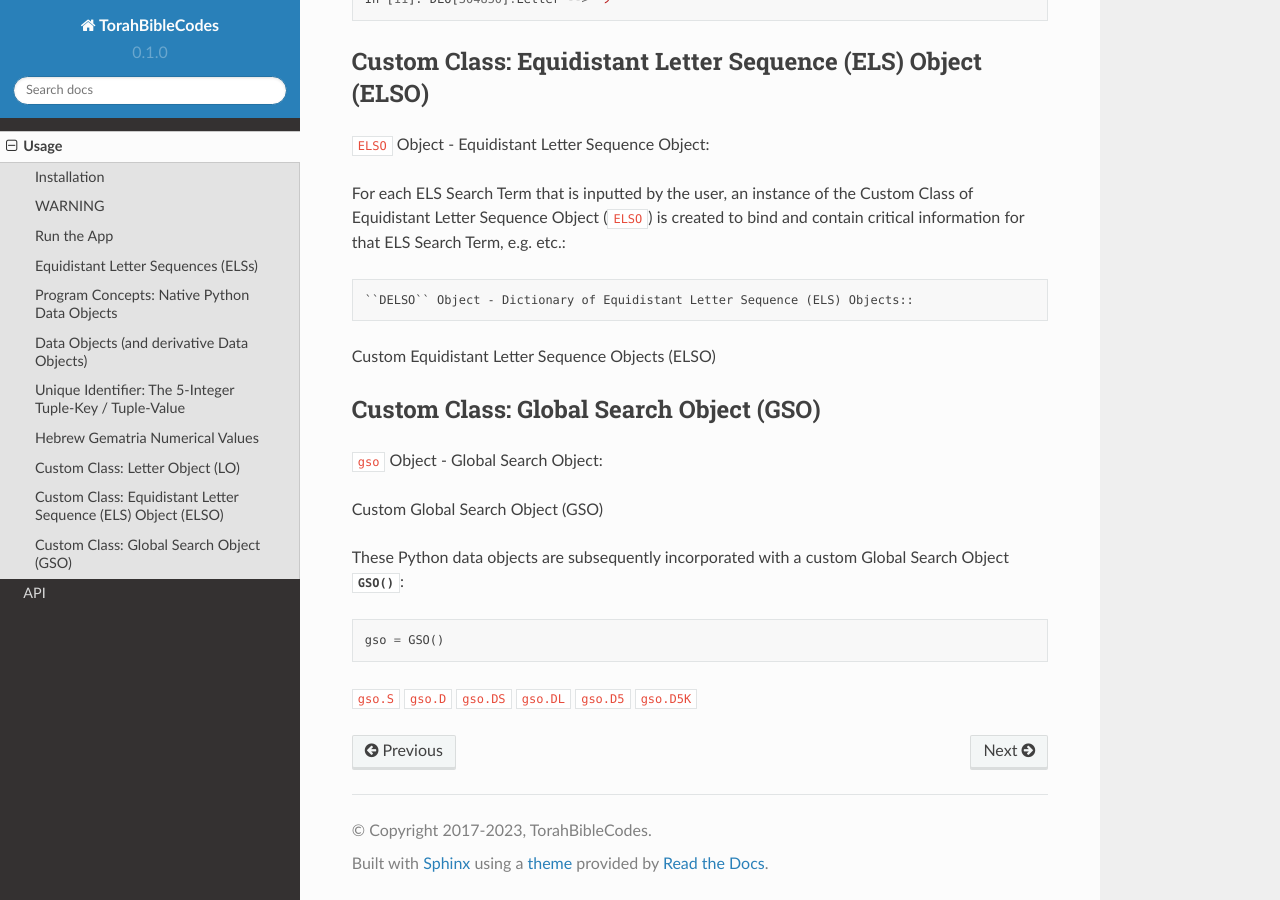
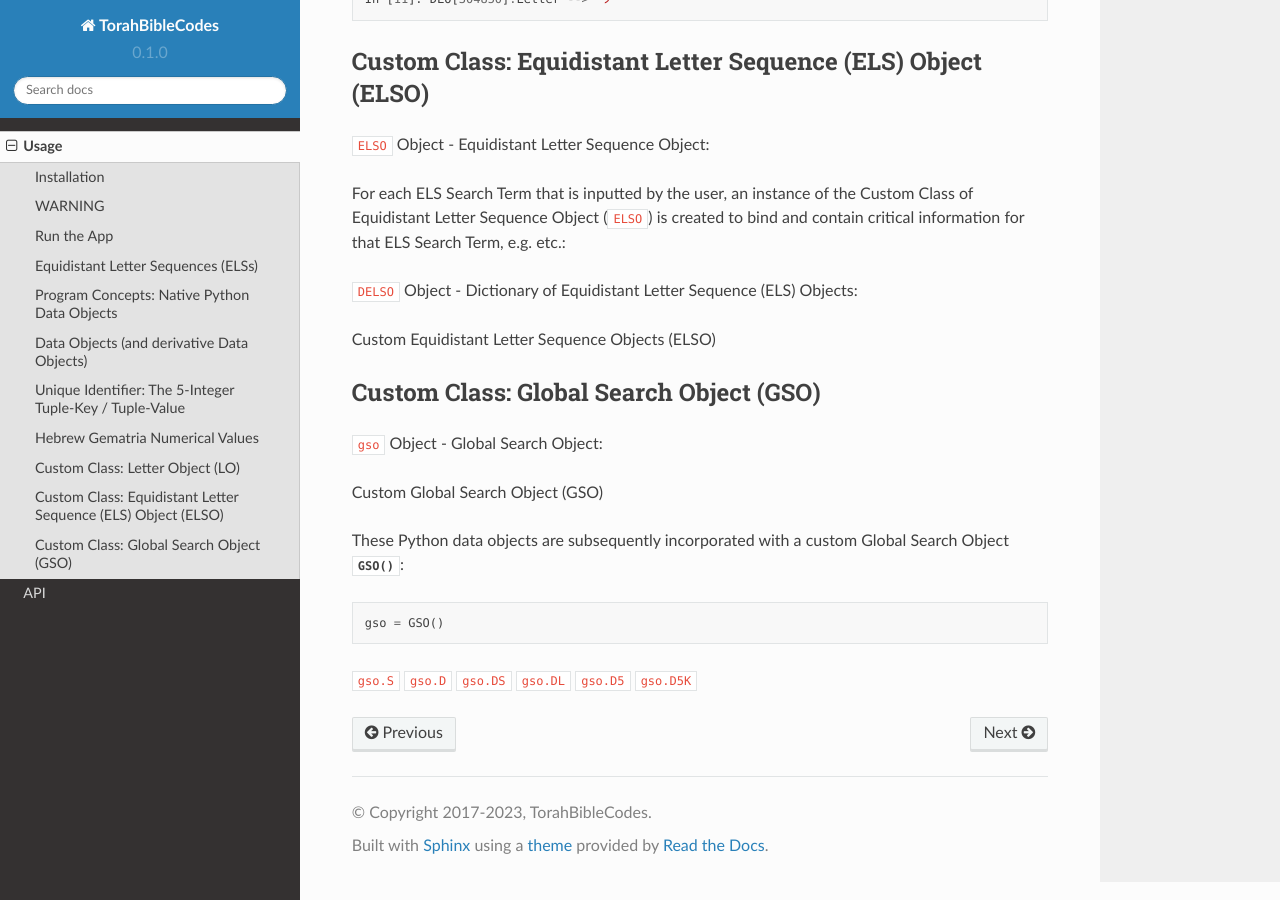
Before and after one commit to TorahBibleCodes/TorahBibleCodes_Sphinx, a Sphinx documentation site: the page built from docs/source/usage.rst, in a window 1280 px wide and 900 px high, scrolled down 11121 px. Built offline with Sphinx 7.4.7 and the Read the Docs theme 2.0.0, drawn with Linux system fonts in a browser that asks for light colours.

```diff
--- a/docs/source/usage.rst
+++ b/docs/source/usage.rst
@@ -501,15 +501,11 @@ Custom Class: Equidistant Letter Sequence (ELS) Object (ELSO)
 
 ``ELSO`` Object - Equidistant Letter Sequence Object:
 
-For each ELS Search Term that is inputted by the user, an instance of the Custom Class of Equidistant Letter Sequence Object (``ELSO``) is created to bind and contain critical information for that ELS Search Term, e.g.  etc.::
+For each ELS Search Term that is inputted by the user, an instance of the Custom Class of Equidistant Letter Sequence Object (``ELSO``) is created to bind and contain critical information for that ELS Search Term, e.g.  etc.:
 
 
 
-
-
-``DELSO`` Object - Dictionary of Equidistant Letter Sequence (ELS) Objects::
-
-
+``DELSO`` Object - Dictionary of Equidistant Letter Sequence (ELS) Objects:
 
 Custom Equidistant Letter Sequence Objects (ELSO)
 
```
